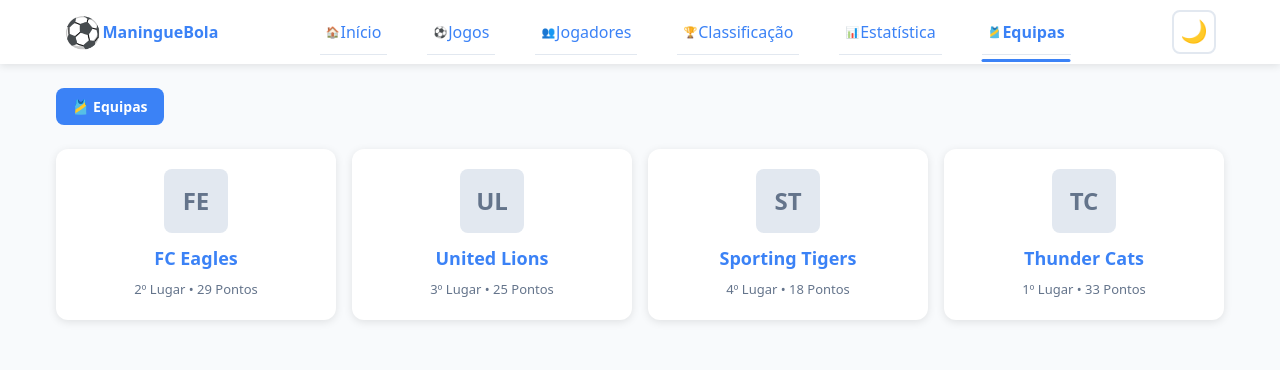
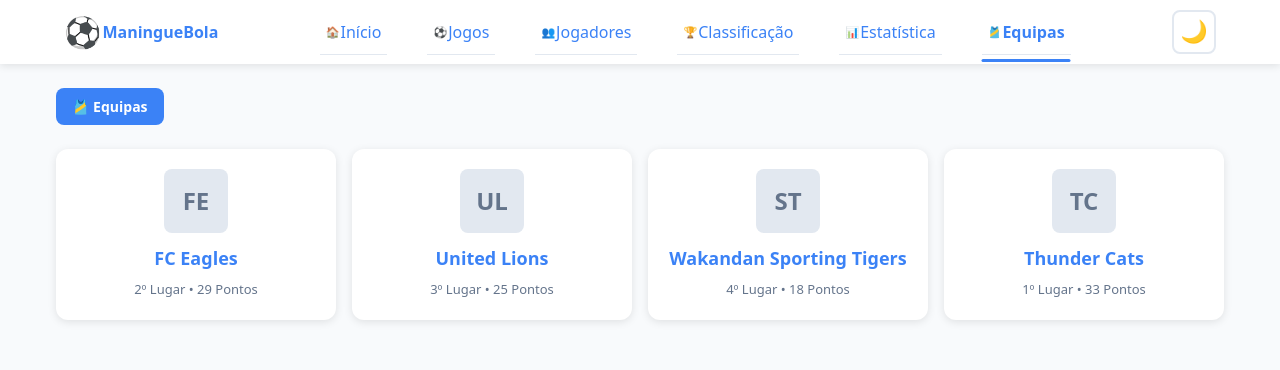
Before and after one commit to Raimundroid/maninguebola, a React (Vite) app: page /equipas in a window 1280 px wide. Shown: the top 370 px of the page. Built offline with nearby package versions, Linux system fonts and the light colour scheme.

Commit message:
team name is cut if long

```diff
--- a/src/components/MatchCard/MatchCard.css
+++ b/src/components/MatchCard/MatchCard.css
@@ -112,6 +112,9 @@
   flex-direction: column;
   align-items: center;
   gap: 8px;
+
+  /* Allow flex children to shrink when space is limited */
+  min-width: 0;
 }
 .match-card .teams .team .team-logo {
   width: 48px;
@@ -130,9 +133,15 @@
   font-weight: 600;
   text-align: center;
   color: var(--text);
+  white-space: nowrap;
+  overflow: hidden; /* hides the extra text that doesn't fit */
+  text-overflow: ellipsis; /* adds “...” at the end of visible text */
+  /* Ensure the element has a width context */
+  width: 100%;
+  min-width: 0;
 }
 .match-card .teams .score {
-  font-size: 30px; /*og: 32px*/
+  font-size: 32px; /*og: 32px*/
   font-weight: 700;
   display: flex;
   align-items: center;
--- a/src/components/StandingsTable/StandingsTable.css
+++ b/src/components/StandingsTable/StandingsTable.css
@@ -38,7 +38,7 @@
   gap: 5px; /*og: 8px*/
 }
 
-.standings-table .team-logo {
+.standings-table .team-cell .team-logo {
   width: 32px;
   height: 32px;
   font-size: 12px;
@@ -50,7 +50,7 @@
   font-weight: 700;
   color: var(--text-light);
 }
-.standings-table .team-name {
+.standings-table .team-cell .team-name {
   font-size: 12px;
   font-weight: 700;
   color: var(--primary);
--- a/src/components/TeamCard/TeamCard.css
+++ b/src/components/TeamCard/TeamCard.css
@@ -21,6 +21,9 @@ TeamCard Styles
 
   /* Center all text inside the card */
   text-align: center;
+
+  /* Allow flex children to shrink when space is limited */
+  min-width: 0;
 
   /* Smooth animation for all property changes
     Format: property duration timing-function */
@@ -75,6 +78,12 @@ TeamCard Styles
   margin-bottom: 8px;
   font-weight: 600;
   color: var(--text, #333);
+  white-space: nowrap;
+  overflow: hidden; /* hides the extra text that doesn't fit */
+  text-overflow: ellipsis; /* adds “...” at the end of visible text */
+  /* Ensure the element has a width context */
+  width: 100%;
+  min-width: 0;
 }
 
 /* Stats info styling (position and points) */
--- a/src/data/sampleData.js
+++ b/src/data/sampleData.js
@@ -126,7 +126,7 @@ export const teams = {
   },
   tigers: {
     id: "tigers",
-    name: "Sporting Tigers",
+    name: "Wakandan Sporting Tigers",
     abbr: "ST",
     // position: "3",
     // points: "50", /////
```
